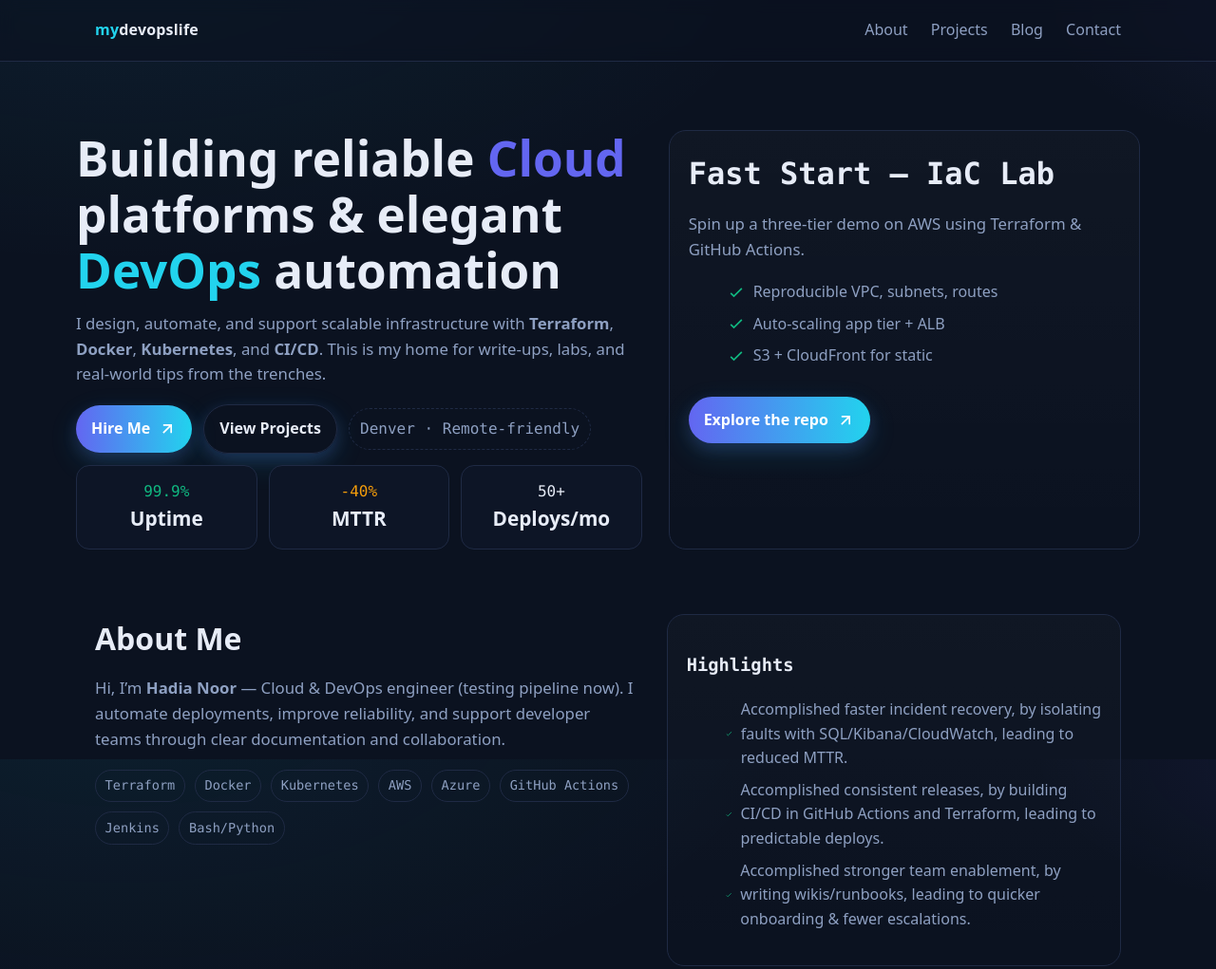
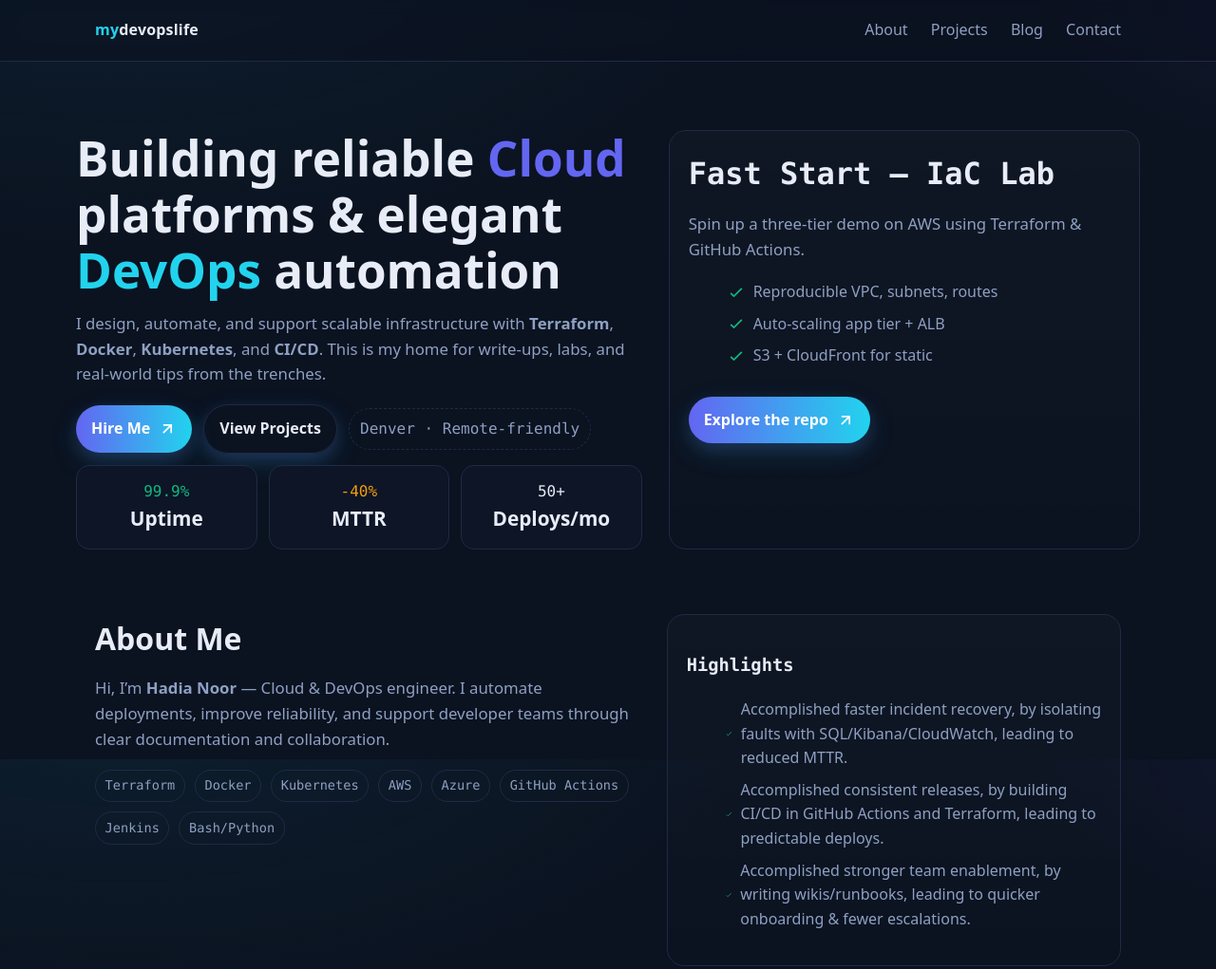
Before and after one commit to hadia-noor16/CICD, a plain HTML site: page website/index.html in a window 1280 px wide. Shown: the top 1021 px of the page at 95% size. Drawn offline with Linux system fonts and the light colour scheme.

Commit message:
Update index.html

```diff
--- a/website/index.html
+++ b/website/index.html
@@ -145,7 +145,7 @@
       <div class="container grid grid-2">
         <div>
           <h2>About Me</h2>
-          <p class="lead">Hi, I’m <b>Hadia Noor</b> — Cloud & DevOps engineer (testing pipeline now). I automate deployments, improve reliability, and support developer teams through clear documentation and collaboration.</p>
+          <p class="lead">Hi, I’m <b>Hadia Noor</b> — Cloud & DevOps engineer. I automate deployments, improve reliability, and support developer teams through clear documentation and collaboration.</p>
           <div class="stack">
             <span class="chip mono">Terraform</span>
             <span class="chip mono">Docker</span>
```
